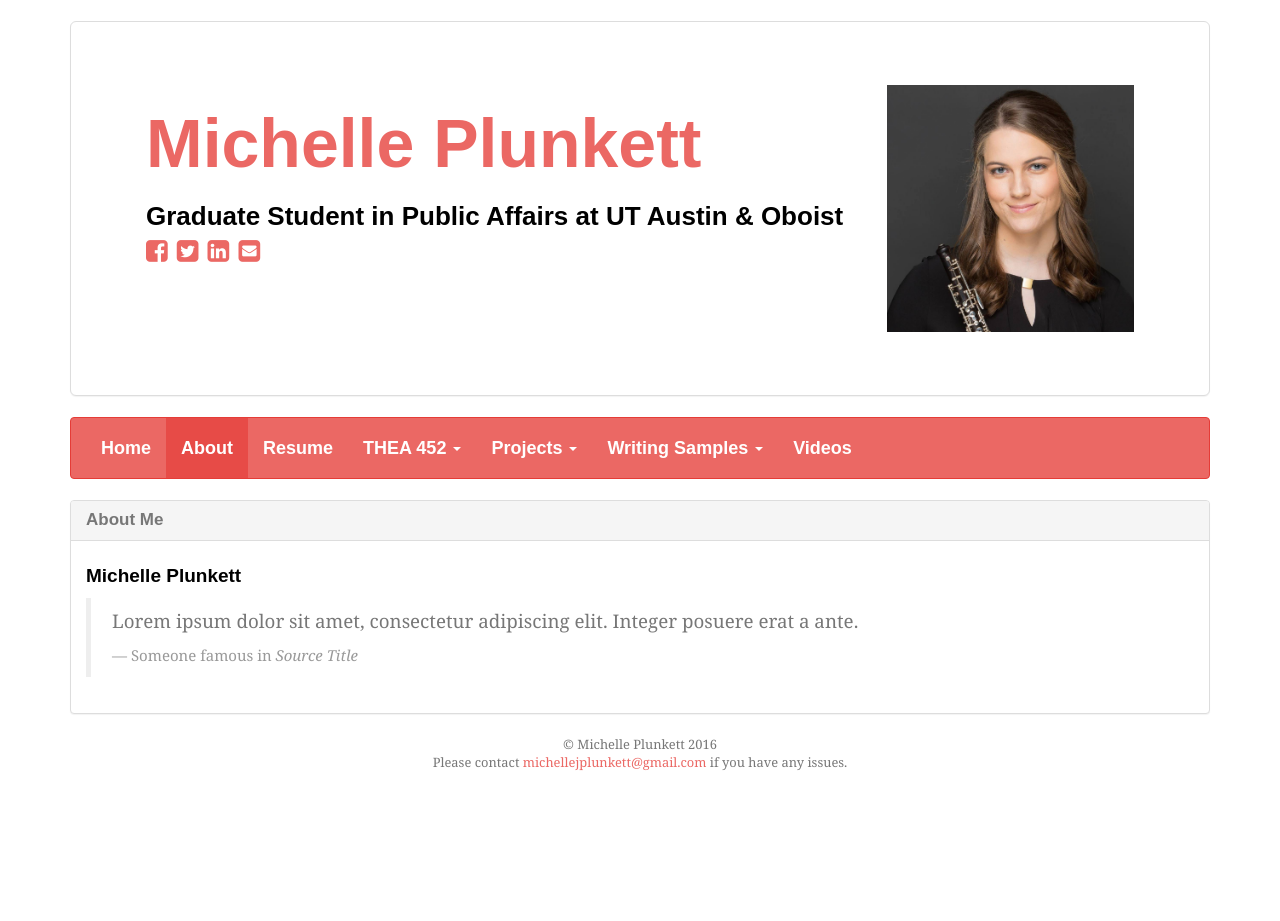
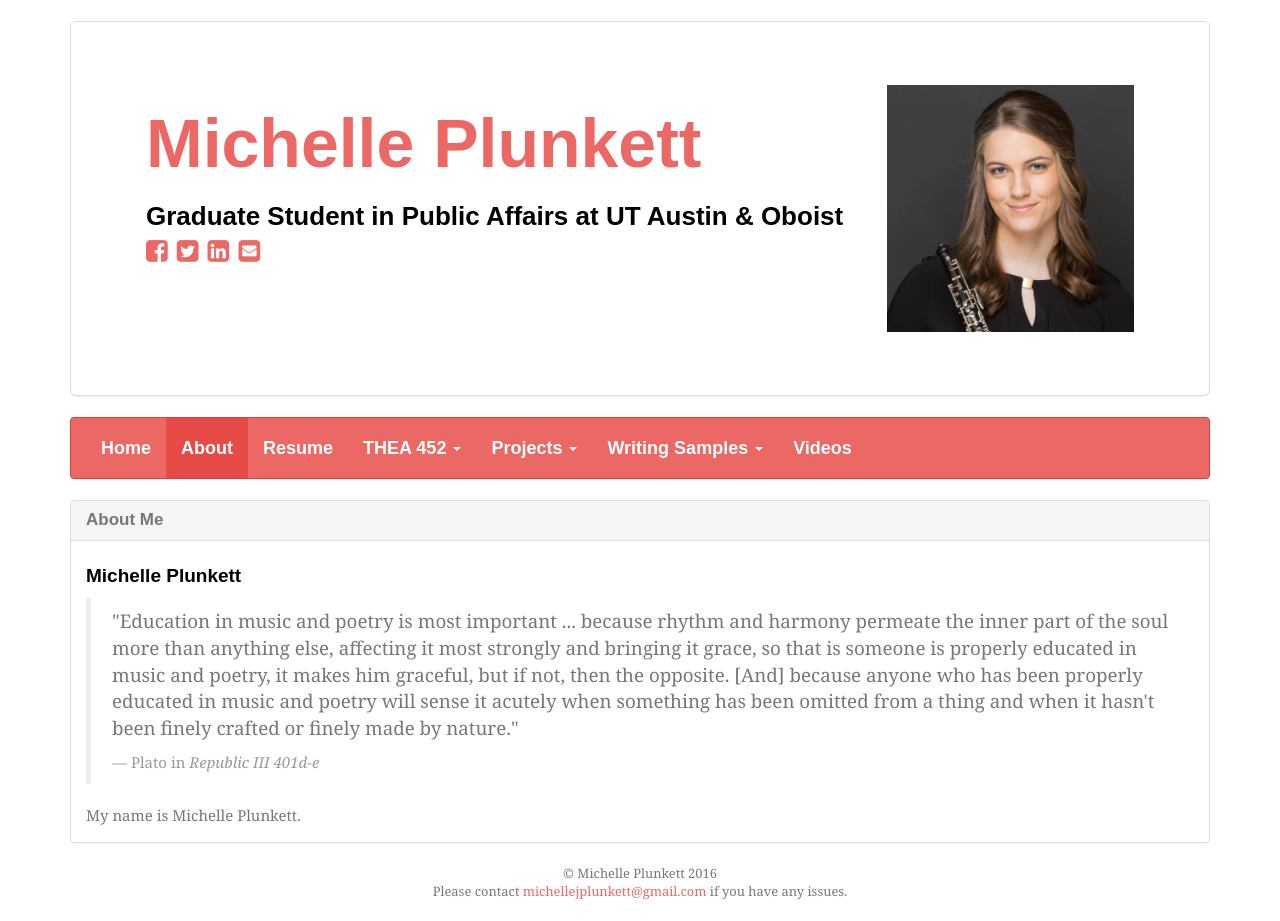
Before and after one commit to michelleplunkett/michelleplunkett.github.io, a Jekyll site: the page built from about.html, in a window 1280 px wide. Built offline with Jekyll 4.4.1, drawn with Linux system fonts in a browser that asks for light colours; nearby versions of some CDN libraries; some web fonts are replaced; Markdown is read by kramdown in place of the engine named in the settings; before the commit the page ends 900 px from its top, so only the background shows below that.

Commit message:
Update about.html

```diff
--- a/about.html
+++ b/about.html
@@ -7,8 +7,9 @@ title: "About"
 					<div class="panel-body">
 					          <h4>Michelle Plunkett</h4>
 								<blockquote>
-									  <p>Lorem ipsum dolor sit amet, consectetur adipiscing elit. Integer posuere erat a ante.</p>
-									  <small>Someone famous in <cite title="Source Title">Source Title</cite></small>
+									  <p>"Education in music and poetry is most important ... because rhythm and harmony permeate the inner part of the soul more than anything else, affecting it most strongly and bringing it grace, so that is someone is properly educated in music and poetry, it makes him graceful, but if not, then the opposite. [And] because anyone who has been properly educated in music and poetry will sense it acutely when something has been omitted from a thing and when it hasn't been finely crafted or finely made by nature."</p>
+									  <small>Plato in <i>Republic III 401d-e</i></small>
 								</blockquote>
+							<large>My name is Michelle Plunkett.</large>
 					</div>
 			</div>
```
